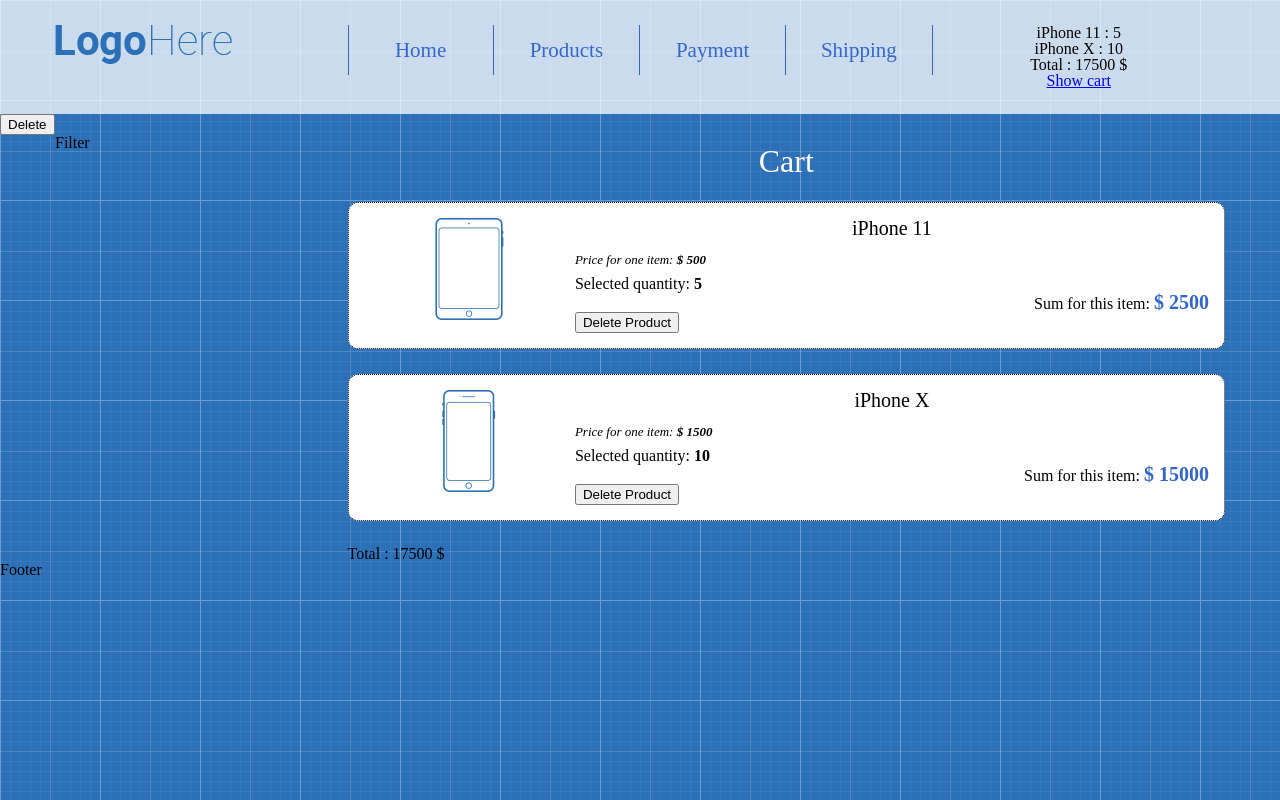
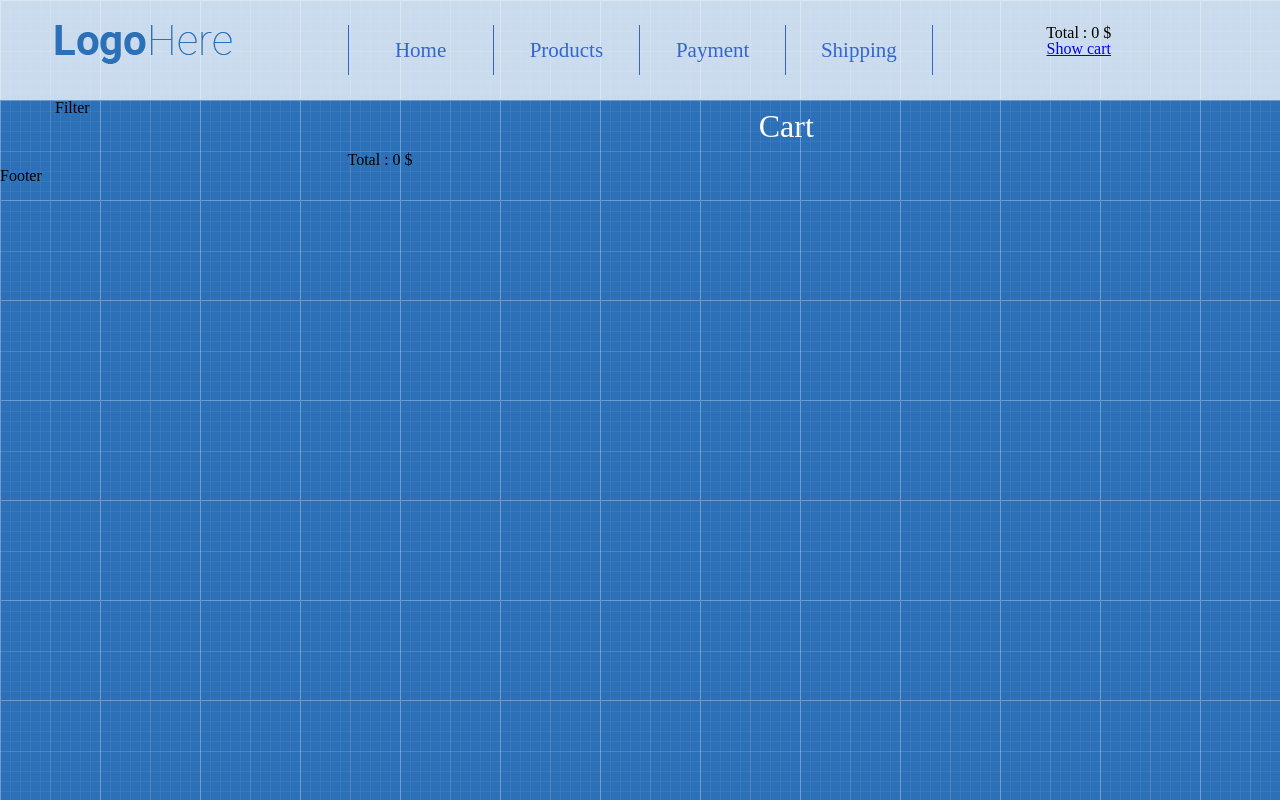
Before and after one commit to vasKenobi/shopReact, a React (Create React App) app: page /cart in a window 1280 px wide. Built offline with nearby package versions, Linux system fonts and the light colour scheme.

Commit message:
removeProductFromCart added to CartProductListItemExtended

```diff
--- a/src/App/App.js
+++ b/src/App/App.js
@@ -12,8 +12,7 @@
 
 	state = {
 		productsInCart: {
-			'1':5,
-			'2':10
+
 		}
 
 
@@ -28,8 +27,9 @@
 		}))
 	}
 
-	removeProductFromCart (productId) {
-		this.setState((prevState)=>{
+	removeProductFromCart = (productId) =>{
+		this.setState((prevState)=> {
+
 			let prevProductsInCart = {...prevState.productsInCart}
 
 			delete prevProductsInCart[productId]
@@ -48,7 +48,7 @@
 					productsInCart={this.state.productsInCart}
 
 				/>
-				<button onClick={()=>this.removeProductFromCart('1')}>Delete</button>
+
 
 				<Main
 					addProductToCart={this.addProductToCart}
--- a/src/Components/Cart/CartProductListItemExtended.js
+++ b/src/Components/Cart/CartProductListItemExtended.js
@@ -1,10 +1,15 @@
-import React from 'react'
+import React, {Component} from 'react';
 import './CartProductListItemExtended.css'
 
-const CartProductListItemExtended = ({
+class CartProductListItemExtended extends Component {
+
+    render () {
+        const {
+            productsCount,
             product,
-    productsCount,
-}) => (
+            removeProductFromCart,
+        } = this.props
+        return (
             <div className="cart-product-list-item-description">
                 <div className="row">
                     <div className="col-lg-3">
@@ -19,16 +24,17 @@
                         </p>
                         <p className="cart-extended-count">
                             Selected quantity: <span className="bold"> {productsCount} </span>
-
                         </p>
                         <p className="cart-extended-sum">
                             Sum for this item: <span className="bold sum-price">$ {(product.price * productsCount)} </span>
                         </p>
-                <button>Delete Product</button>
-
+                        <button onClick={() => removeProductFromCart(product.id)}>Delete Product</button>
                     </div>
                 </div>
             </div>
         )
+    }
+}
+
 
 export default CartProductListItemExtended
```
Lines whose indentation alone changed are shown as unchanged.
